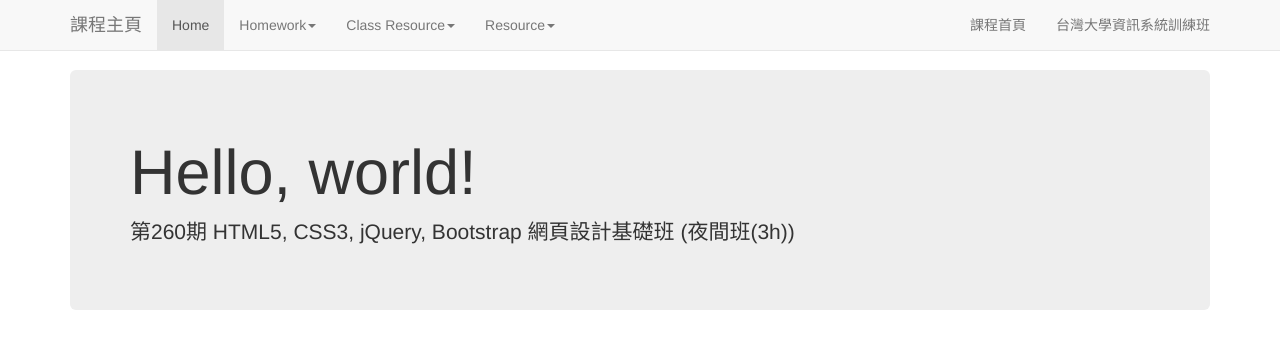
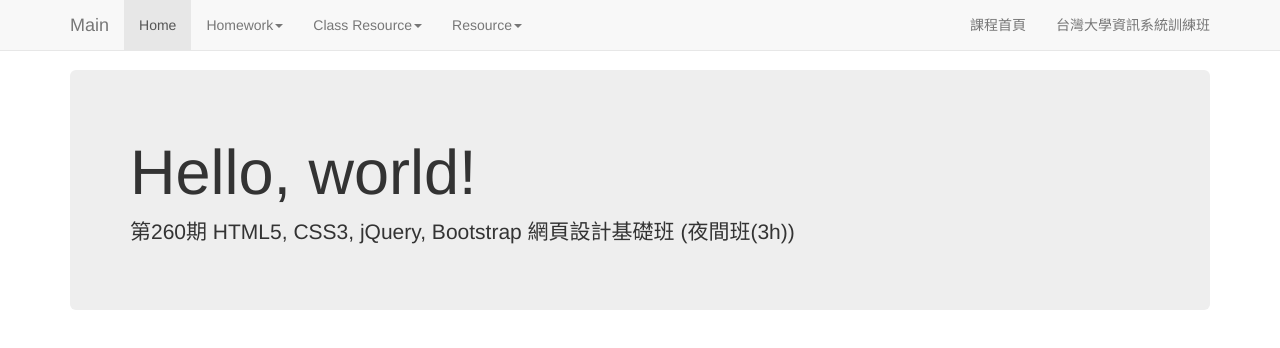
Before and after one commit to THWU/thwu.github.io, a plain HTML site: page index.html in a window 1280 px wide. Shown: the top 348 px of the page. Drawn offline with nearby package versions, Linux system fonts and the light colour scheme.

Commit message:
index update

```diff
--- a/index.html
+++ b/index.html
@@ -33,7 +33,7 @@
             <span class="icon-bar"></span>
             <span class="icon-bar"></span>
           </button>
-          <a class="navbar-brand" href="./">課程主頁</a>
+          <a class="navbar-brand" href="./">Main</a>
         </div>
         <div id="navbar" class="navbar-collapse collapse">
           <ul class="nav navbar-nav">
```
